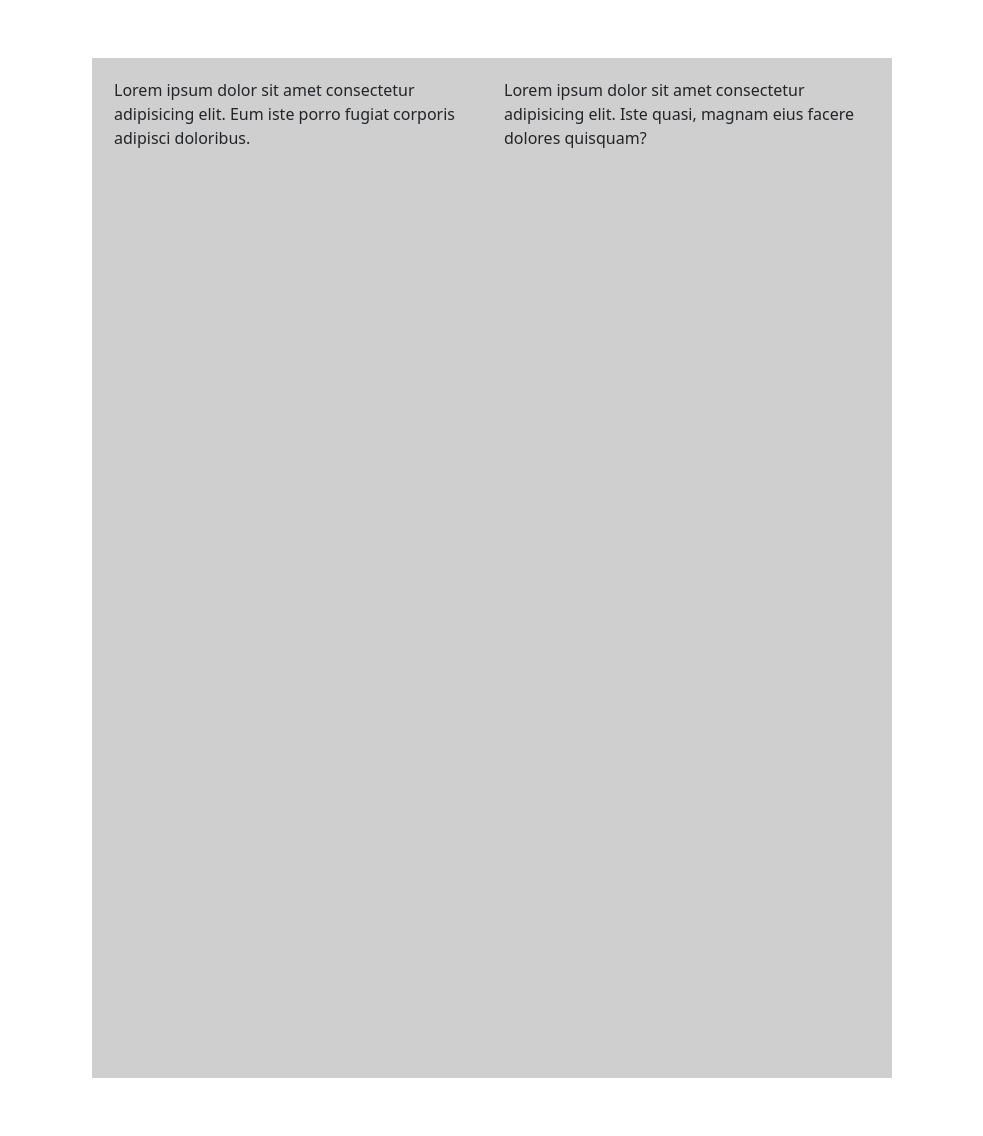
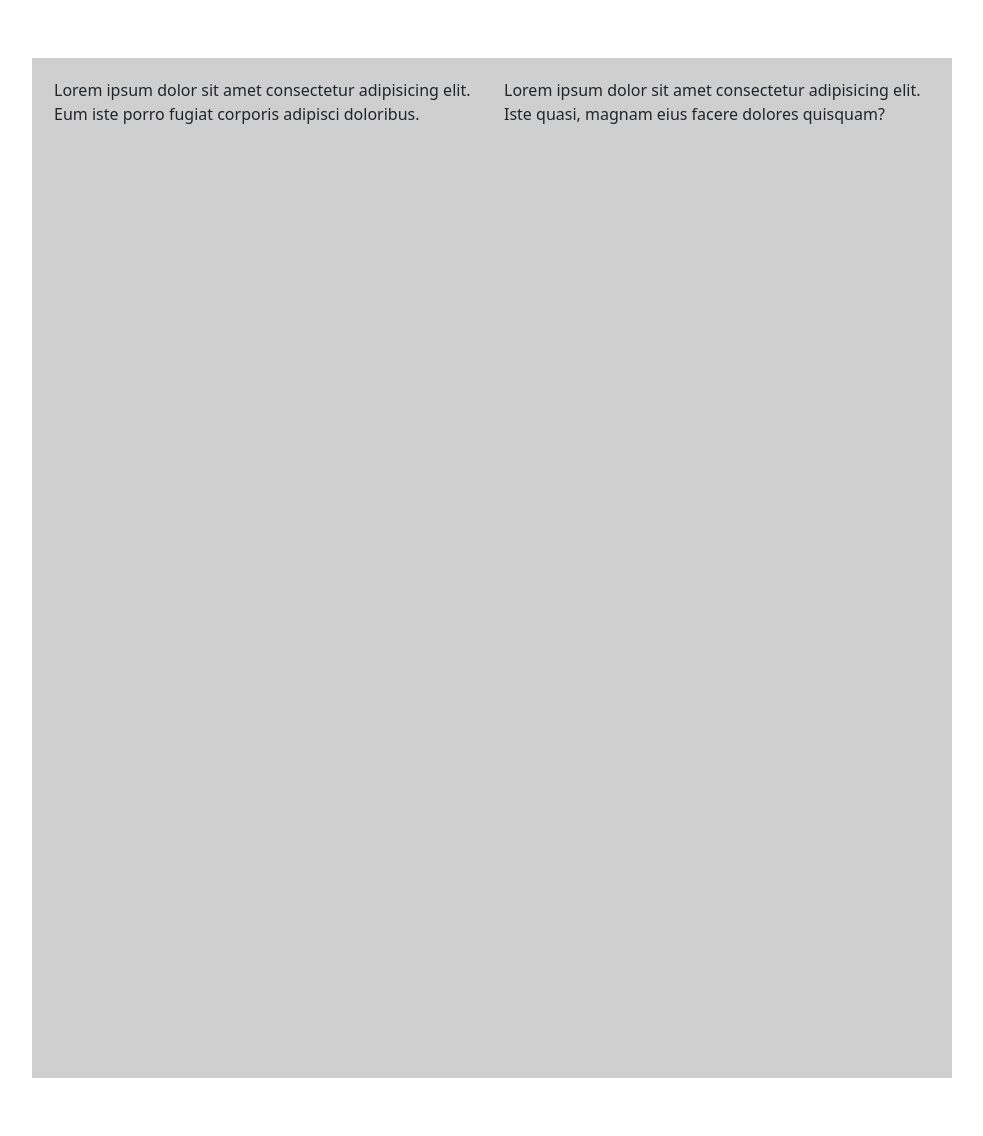
Before and after one commit to jo-cassone/jo-cassone.github.io, a PHP site: page / in a window 1280 px wide. Shown: the whole page, without its empty margins (148-1131 px from the left). Run offline with PHP 8.4, Linux system fonts and the light colour scheme.

Commit message:
Update style.css

```diff
--- a/assets/css/style.css
+++ b/assets/css/style.css
@@ -13,7 +13,7 @@ section{
 .infoBox{
     position: relative;
     display: flex;
-    width: 800px;
+    width: 920px;
     height: 1020px;
     padding: 20px 10px;
     margin: 58px 0;
```
